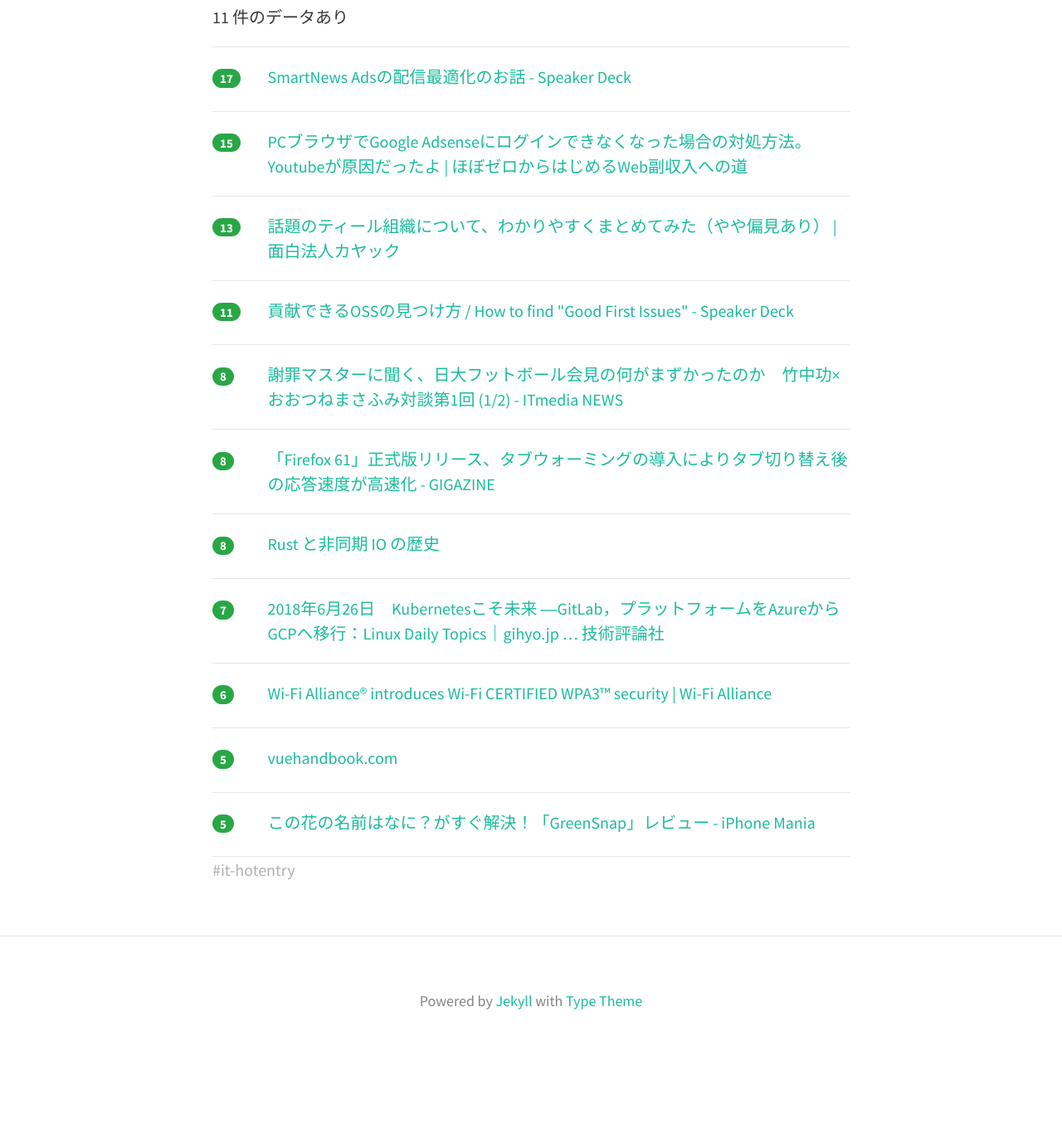
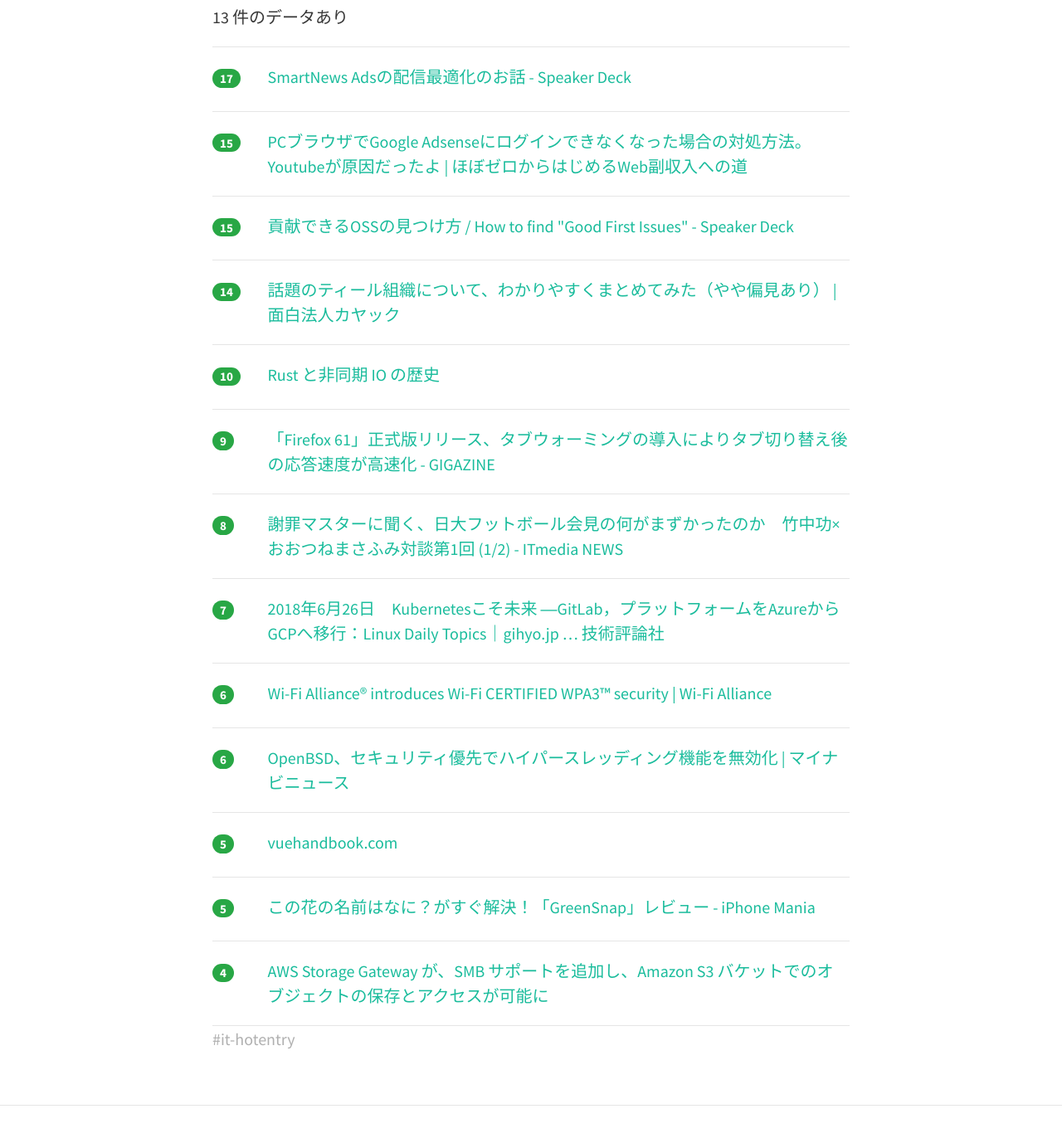
Before and after one commit to yatta47/hatena-matome-site, a Jekyll site: the page built from _posts/2018-06-27-hatena.md, in a window 1280 px wide and 1400 px high, scrolled down 317 px. Shown: the top 1372 px of the window at 83% size. Built offline with Jekyll 4.4.1, drawn with Linux system fonts in a browser that asks for light colours; nearby versions of some CDN libraries; before the commit the page ends 1601 px from its top, so only the background shows below that.

Commit message:
Updated 2018-06-27

```diff
--- a/_posts/2018-06-27-hatena.md
+++ b/_posts/2018-06-27-hatena.md
@@ -1,10 +1,10 @@
 ---
 layout: post
 title:  "2018-06-27 はてぶIT"
-date:   2018-06-27 05:01:13
+date:   2018-06-27 06:01:55
 tags: [it-hotentry]
 ---
-11 件のデータあり
+13 件のデータあり
 
 <hr><div class="row">
 <div class="col-1"><span class="badge badge-pill badge-success h2">17</span></div>
@@ -17,28 +17,28 @@ tags: [it-hotentry]
 </div>
 <hr>
 <div class="row">
-<div class="col-1"><span class="badge badge-pill badge-success h2">13</span></div>
+<div class="col-1"><span class="badge badge-pill badge-success h2">15</span></div>
+<div class="col-11"><a href='https://speakerdeck.com/ohbarye/how-to-find-good-first-issues' target='_blank'>貢献できるOSSの見つけ方 / How to find "Good First Issues" - Speaker Deck</a></div>
+</div>
+<hr>
+<div class="row">
+<div class="col-1"><span class="badge badge-pill badge-success h2">14</span></div>
 <div class="col-11"><a href='https://www.kayac.com/news/2018/06/yanasawa_blog_vol42' target='_blank'>話題のティール組織について、わかりやすくまとめてみた（やや偏見あり） | 面白法人カヤック</a></div>
 </div>
 <hr>
 <div class="row">
-<div class="col-1"><span class="badge badge-pill badge-success h2">11</span></div>
-<div class="col-11"><a href='https://speakerdeck.com/ohbarye/how-to-find-good-first-issues' target='_blank'>貢献できるOSSの見つけ方 / How to find "Good First Issues" - Speaker Deck</a></div>
+<div class="col-1"><span class="badge badge-pill badge-success h2">10</span></div>
+<div class="col-11"><a href='https://qiita.com/DUxCA/items/882bcacd12870d087555' target='_blank'>Rust と非同期 IO の歴史</a></div>
+</div>
+<hr>
+<div class="row">
+<div class="col-1"><span class="badge badge-pill badge-success h2">9</span></div>
+<div class="col-11"><a href='https://gigazine.net/news/20180627-firefox-61/' target='_blank'>「Firefox 61」正式版リリース、タブウォーミングの導入によりタブ切り替え後の応答速度が高速化 - GIGAZINE</a></div>
 </div>
 <hr>
 <div class="row">
 <div class="col-1"><span class="badge badge-pill badge-success h2">8</span></div>
 <div class="col-11"><a href='http://www.itmedia.co.jp/news/articles/1806/26/news108.html' target='_blank'>謝罪マスターに聞く、日大フットボール会見の何がまずかったのか　竹中功×おおつねまさふみ対談第1回 (1/2) - ITmedia NEWS</a></div>
-</div>
-<hr>
-<div class="row">
-<div class="col-1"><span class="badge badge-pill badge-success h2">8</span></div>
-<div class="col-11"><a href='https://gigazine.net/news/20180627-firefox-61/' target='_blank'>「Firefox 61」正式版リリース、タブウォーミングの導入によりタブ切り替え後の応答速度が高速化 - GIGAZINE</a></div>
-</div>
-<hr>
-<div class="row">
-<div class="col-1"><span class="badge badge-pill badge-success h2">8</span></div>
-<div class="col-11"><a href='https://qiita.com/DUxCA/items/882bcacd12870d087555' target='_blank'>Rust と非同期 IO の歴史</a></div>
 </div>
 <hr>
 <div class="row">
@@ -52,6 +52,11 @@ tags: [it-hotentry]
 </div>
 <hr>
 <div class="row">
+<div class="col-1"><span class="badge badge-pill badge-success h2">6</span></div>
+<div class="col-11"><a href='https://news.mynavi.jp/article/20180621-650751/' target='_blank'>OpenBSD、セキュリティ優先でハイパースレッディング機能を無効化 | マイナビニュース</a></div>
+</div>
+<hr>
+<div class="row">
 <div class="col-1"><span class="badge badge-pill badge-success h2">5</span></div>
 <div class="col-11"><a href='https://vuehandbook.com/' target='_blank'>vuehandbook.com</a></div>
 </div>
@@ -61,3 +66,8 @@ tags: [it-hotentry]
 <div class="col-11"><a href='https://iphone-mania.jp/news-216247/' target='_blank'>この花の名前はなに？がすぐ解決！「GreenSnap」レビュー - iPhone Mania</a></div>
 </div>
 <hr>
+<div class="row">
+<div class="col-1"><span class="badge badge-pill badge-success h2">4</span></div>
+<div class="col-11"><a href='https://aws.amazon.com/jp/about-aws/whats-new/2018/06/aws-storage-gateway-adds-smb-support-to-store-objects-in-amazon-s3/' target='_blank'>AWS Storage Gateway が、SMB サポートを追加し、Amazon S3 バケットでのオブジェクトの保存とアクセスが可能に</a></div>
+</div>
+<hr>
```
